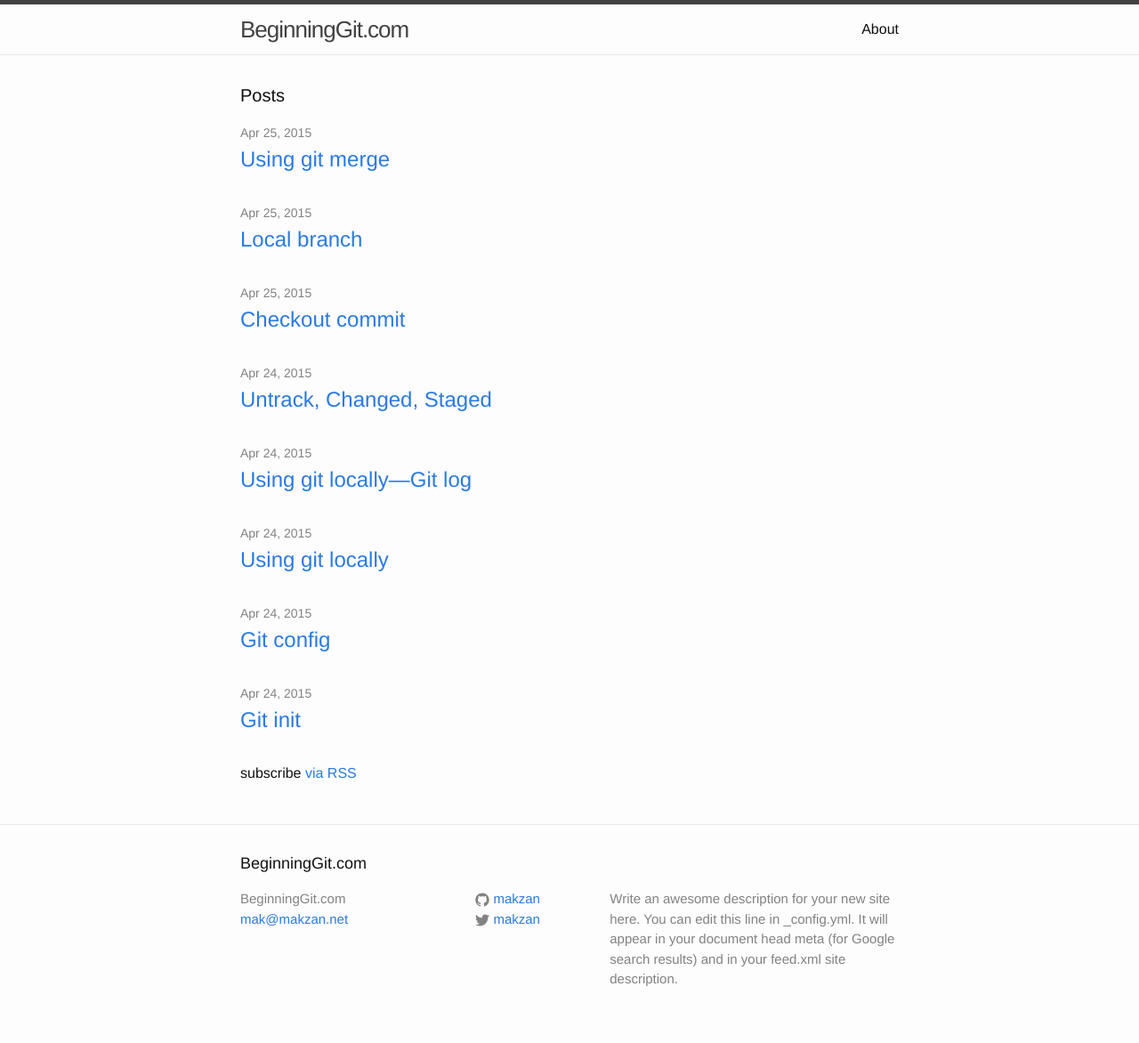
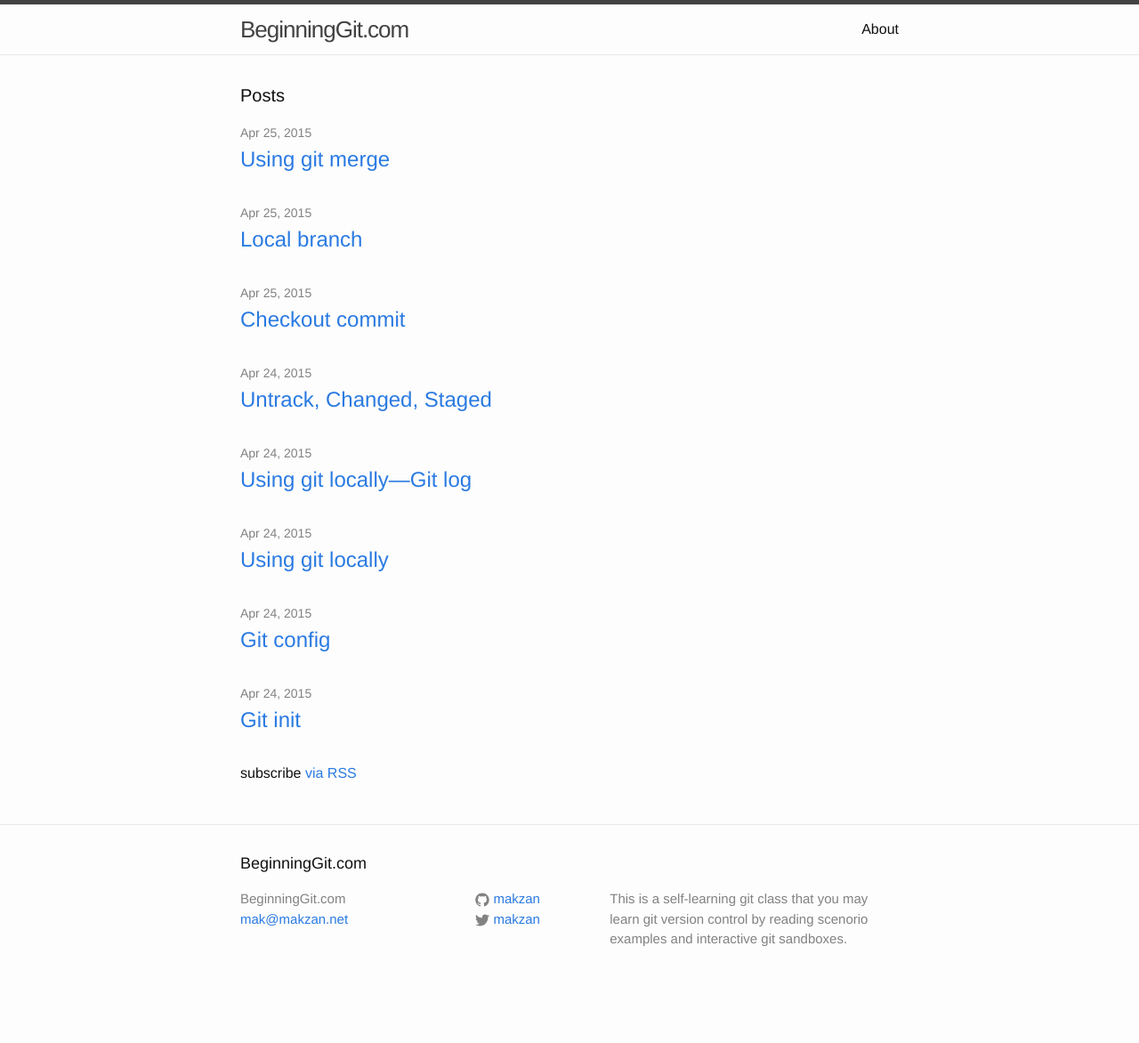
Before and after one commit to makzan/BeginningGit.com, a Jekyll site: the page built from index.html, in a window 1280 px wide. Shown: the whole page at 89% size. Built offline with Jekyll 4.4.1, drawn with Linux system fonts in a browser that asks for light colours; after the commit the page ends 1127 px from its top, so only the background shows below that.

Commit message:
Updated site description

```diff
--- a/_config.yml
+++ b/_config.yml
@@ -2,9 +2,7 @@
 title: BeginningGit.com
 email: mak@makzan.net
 description: > # this means to ignore newlines until "baseurl:"
-  Write an awesome description for your new site here. You can edit this
-  line in _config.yml. It will appear in your document head meta (for
-  Google search results) and in your feed.xml site description.
+  This is a self-learning git class that you may learn git version control by reading scenorio examples and interactive git sandboxes.
 baseurl: "" # the subpath of your site, e.g. /blog/
 url: "http://BeginningGit.com" # the base hostname & protocol for your site
 twitter_username: makzan
```
